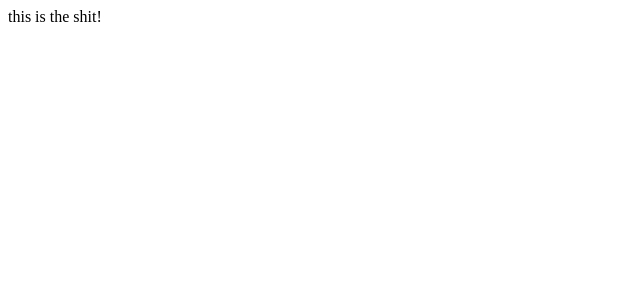
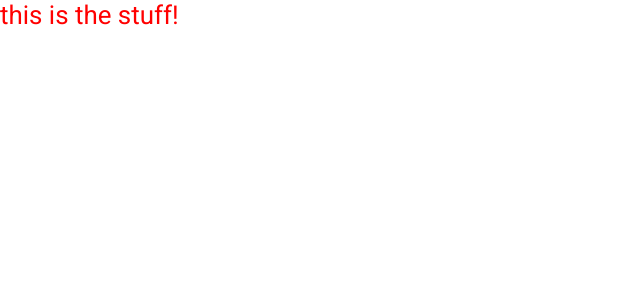
Before and after one commit to nebomilic/myweatherapp, a React app: page / in a window 1280 px wide. Shown: the top 300 px of the page, without its empty margins (0-640 px from the left). Built offline with nearby package versions, Linux system fonts and the light colour scheme; the HTML template or start-up script is replaced by a standard one.

Commit message:
scss parsing and compiling into a css file us up and running

```diff
--- a/package.json
+++ b/package.json
@@ -4,6 +4,9 @@
   "description": "simple weather app that uses yahoo weather api",
   "main": "index.js",
   "scripts": {
+    "build:client": "webpack --config webpack.config.js",
+    "start:client": "./node_modules/.bin/webpack-dev-server",
+    "build:prod":"webpack -p",
     "test": "echo \"Error: no test specified\" && exit 1"
   },
   "author": "nebo milic",
@@ -39,9 +42,11 @@
     "eslint-plugin-react": "^7.4.0",
     "extract-text-webpack-plugin": "^3.0.2",
     "html-webpack-plugin": "^2.30.1",
+    "node-sass": "^4.7.2",
     "prettier": "^1.9.2",
     "react-addons-css-transition-group": "^15.6.2",
     "react-dom": "^16.2.0",
+    "sass-loader": "^6.0.6",
     "style-loader": "^0.19.1",
     "webpack": "^3.10.0",
     "webpack-dev-server": "^2.9.7"
--- a/src/client/containers/App.js
+++ b/src/client/containers/App.js
@@ -1,5 +1,4 @@
 import React, { Component } from 'react';
-
 class App extends Component {
 
     someMethod() {
@@ -10,7 +9,7 @@ class App extends Component {
 
     render() {
         return (
-            <div>this is the shit!</div>
+            <div className='testStyle'>this is the stuff!</div>
 
         );
     }
--- a/src/client/index.js
+++ b/src/client/index.js
@@ -1,6 +1,7 @@
 import ReactDOM from 'react-dom';
 import React from 'react';
 import App from './containers/App';
+import './scss/main.scss';
 
 const { render } = ReactDOM;
 
--- /dev/null
+++ b/src/client/scss/_reset.scss
@@ -0,0 +1,7 @@
+html,
+body,
+ul,
+ol {
+  margin:  0;
+  padding: 0;
+}
--- /dev/null
+++ b/src/client/scss/main.scss
@@ -0,0 +1,23 @@
+@import url('https://fonts.googleapis.com/css?family=Roboto');
+@import 'reset';
+
+$font-stack:    Roboto,Helvetica Neue,sans-serif;
+$primary-color: red;
+
+html{
+    height: 100%;
+    font-family: $font-stack ;
+}
+
+body {
+    min-width:320px; /* suppose you want minimun width of 320px */
+    width: auto ;  /* Firefox will set width as auto */
+    height: 100%;
+    width: 100%;
+    font-size: 18px ;
+
+}
+.testStyle {
+    color: $primary-color;
+    font-size: 1.44em;
+}
--- a/webpack.config.js
+++ b/webpack.config.js
@@ -1,7 +1,11 @@
-var webpack = require("webpack");
+const webpack = require("webpack");
 const path = require('path');
-var HtmlWebpackPlugin = require('html-webpack-plugin');
-var ExtractTextPlugin = require('extract-text-webpack-plugin');
+const HtmlWebpackPlugin = require('html-webpack-plugin');
+const ExtractTextPlugin = require('extract-text-webpack-plugin');
+
+var extractPlugin = new ExtractTextPlugin({
+    filename: 'main.css'
+ });
 
 module.exports = {
     entry: "./src/client/index.js",
@@ -28,12 +32,10 @@ module.exports = {
 
             },
             {
-                test: /\.css$/,
-                loader:['style-loader','css-loader']
-            },
-             {
-                test: /\.woff$/,
-                use: 'url-loader'
+                test: /\.scss$/,
+                use: extractPlugin.extract({
+                    use: ['css-loader', 'sass-loader']
+                })
             }
         ]
     },
@@ -42,6 +44,6 @@ module.exports = {
             template: 'index.template',
             inject: 'body'
             }),
-        new ExtractTextPlugin('style.css')
+        extractPlugin
     ]
 }
```
Also changed, not shown: .eslintrc.js, 2 other files (tests, documents, lock files or other folders).
